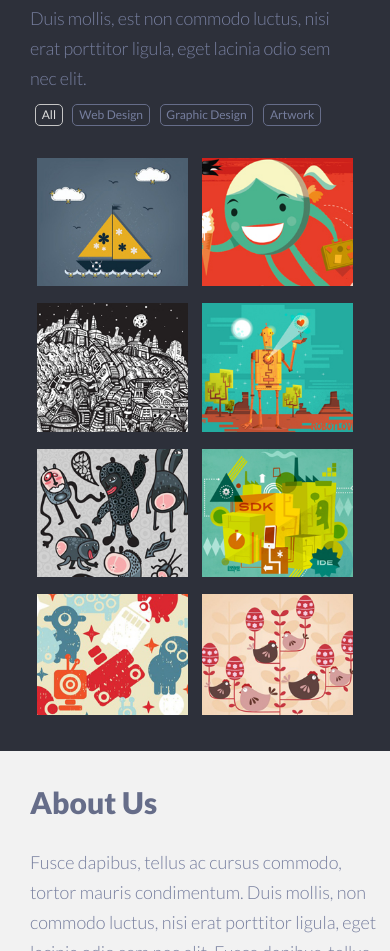
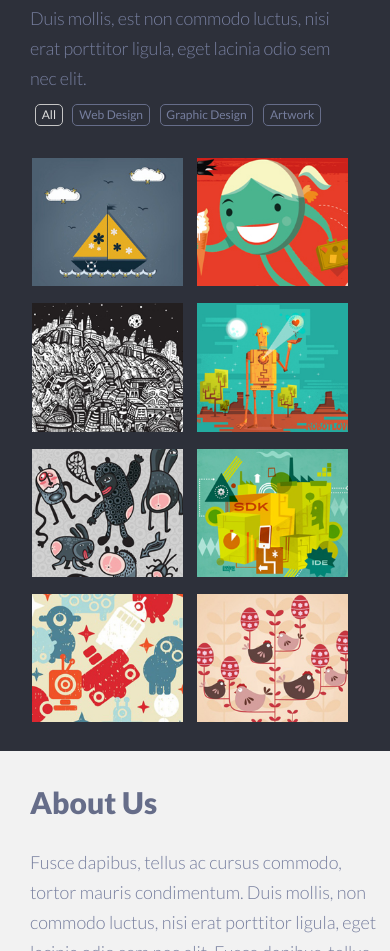
Before and after one commit to RamanLiaukovich/singolo, a plain HTML site: page index.html in a window 390 px wide. Shown: the part 1417-2368 px from the top of the page. Drawn offline with nearby package versions, Linux system fonts and the light colour scheme.

Commit message:
fix: edit portfolio 375px

```diff
--- a/style.css
+++ b/style.css
@@ -1087,9 +1087,9 @@ footer {
     }
 
     .portfolio-4-column {
-        height: 564px;
+        height: 580px;
         width: fit-content;
-        margin: 25px auto auto 30px;
+        margin: 25px auto auto 25px;
     }
 
     .portfolio-4-column li {
```
